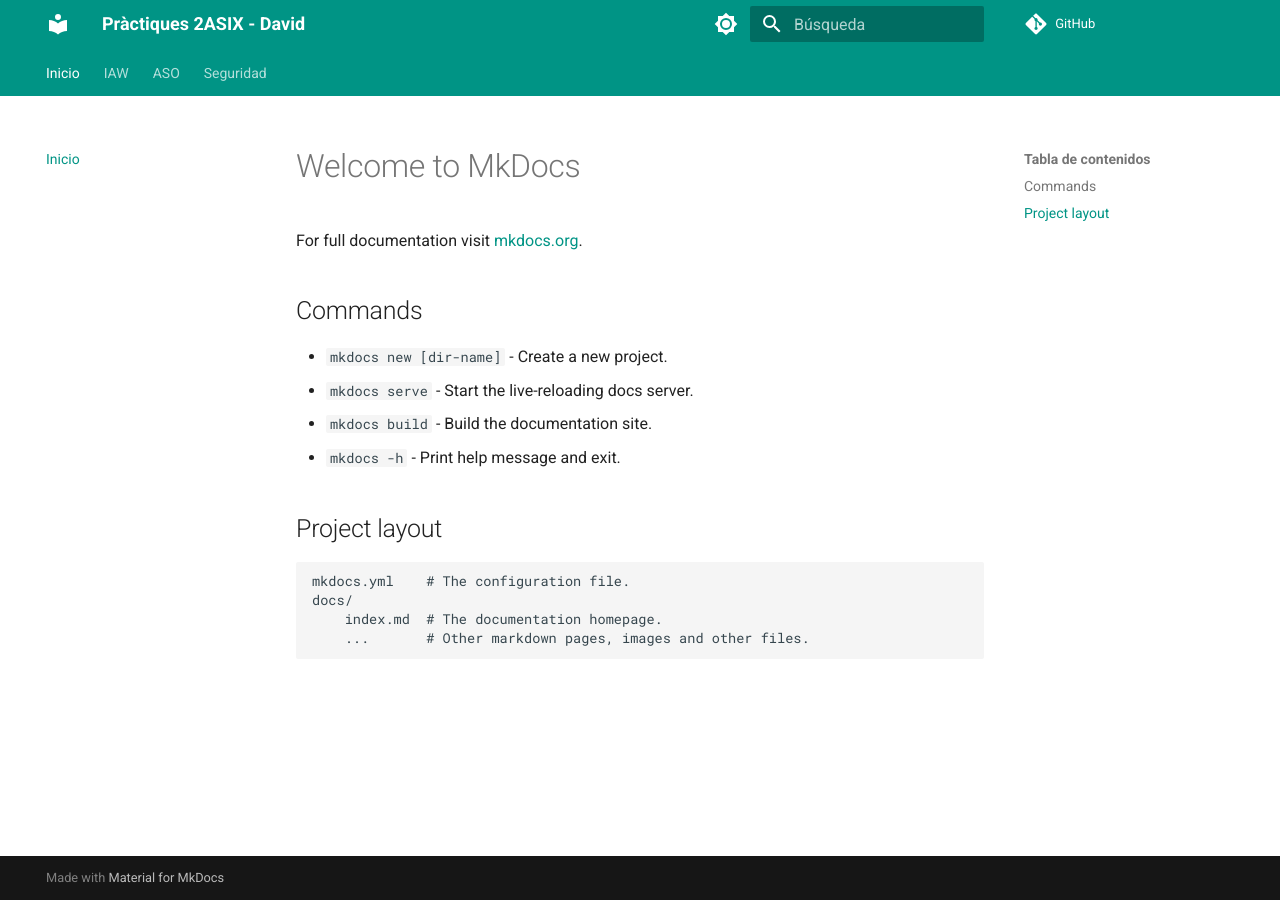
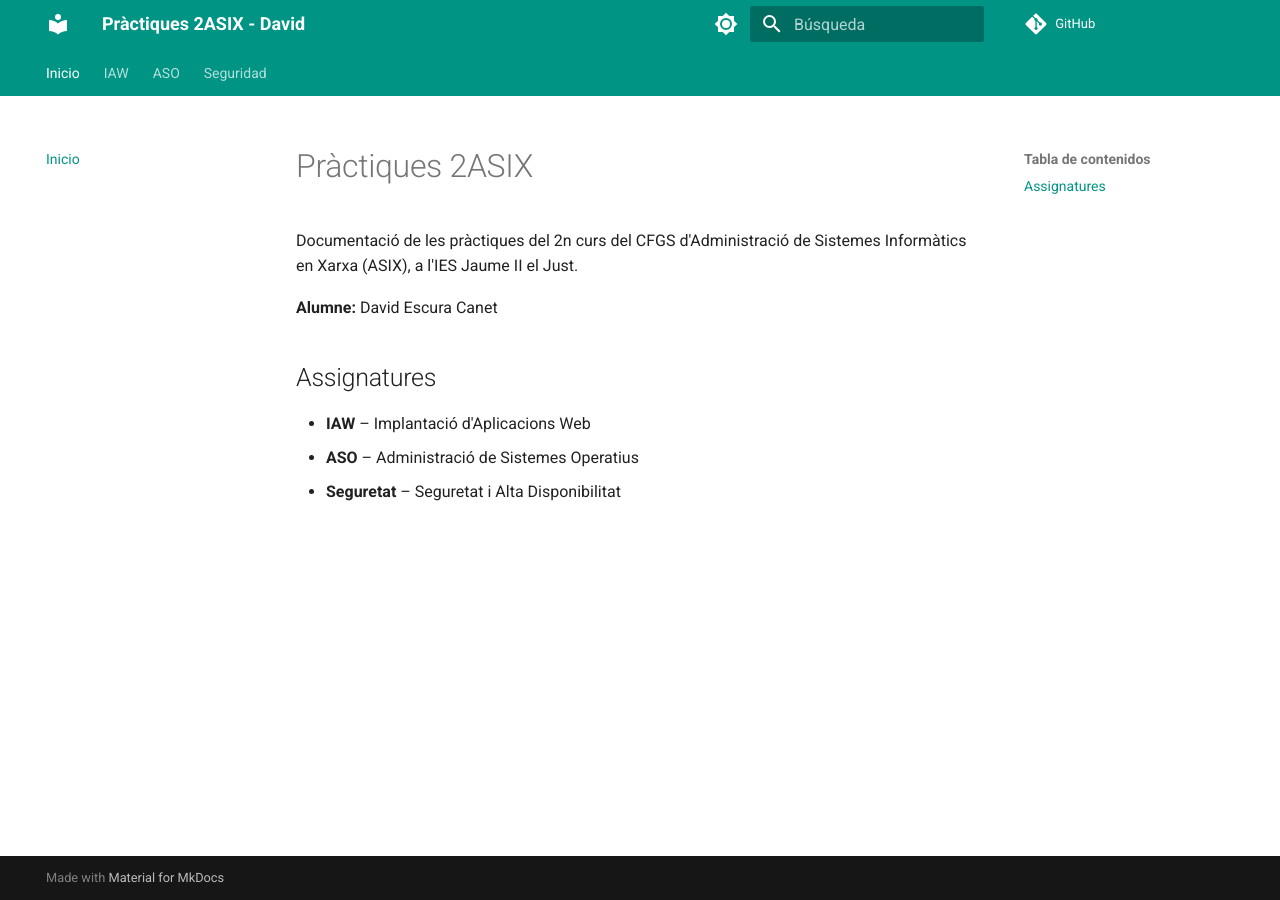
Before and after one commit to Escuraa/practiques-2asix, an MkDocs documentation site: the page built from docs/index.md, in a window 1280 px wide. Built offline with MkDocs 1.6.1 and Material for MkDocs 9.7.7, drawn with Linux system fonts in a browser that asks for light colours; comment, search, counter and statistics services are not loaded.

Commit message:
Actualizar portada

```diff
--- a/docs/index.md
+++ b/docs/index.md
@@ -1,17 +1,11 @@
-# Welcome to MkDocs
+# Pràctiques 2ASIX
 
-For full documentation visit [mkdocs.org](https://www.mkdocs.org).
+Documentació de les pràctiques del 2n curs del CFGS d'Administració de Sistemes Informàtics en Xarxa (ASIX), a l'IES Jaume II el Just.
 
-## Commands
+**Alumne:** David Escura Canet
 
-* `mkdocs new [dir-name]` - Create a new project.
-* `mkdocs serve` - Start the live-reloading docs server.
-* `mkdocs build` - Build the documentation site.
-* `mkdocs -h` - Print help message and exit.
+## Assignatures
 
-## Project layout
-
-    mkdocs.yml    # The configuration file.
-    docs/
-        index.md  # The documentation homepage.
-        ...       # Other markdown pages, images and other files.
+- **IAW** – Implantació d'Aplicacions Web
+- **ASO** – Administració de Sistemes Operatius
+- **Seguretat** – Seguretat i Alta Disponibilitat
```
